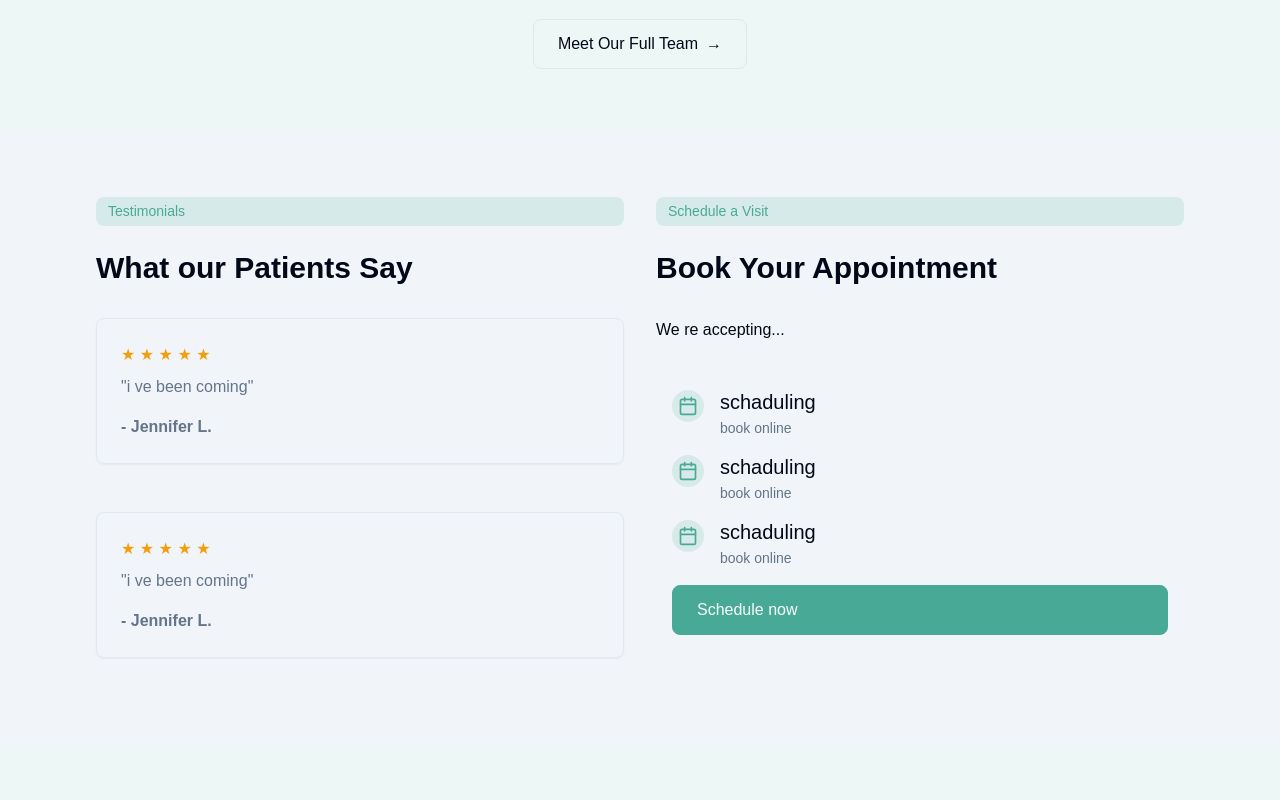
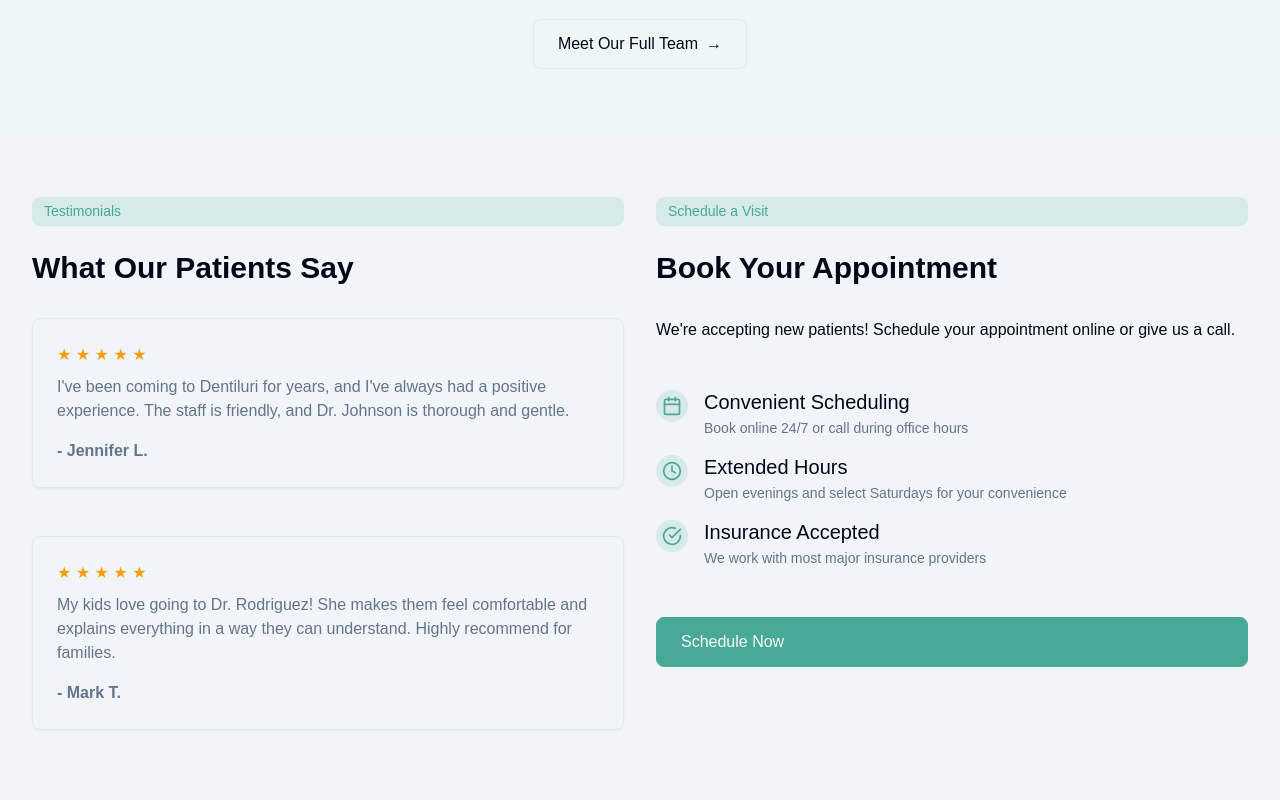
Before and after one commit to AlexViking/Dentiluri_Dev, a plain HTML site: page index.html in a window 1280 px wide. Shown: the part 1720-2520 px from the top of the page. Drawn offline with Linux system fonts and the light colour scheme.

Commit message:
testimonials section with multi lang

```diff
--- a/assets/css/pages/home.css
+++ b/assets/css/pages/home.css
@@ -123,7 +123,7 @@
 
 /* === testimonials section === */
 .testimonials-section {
-	padding: var(--spacing-16);
+	padding: var(--spacing-16) 0;
 }
 .testimonials-content {
 	display: flex;
@@ -135,17 +135,20 @@
 	flex-direction: column;
 	gap: var(--spacing-6);
 }
+
+/* === Appointment Content === */
 .appointment-content {
 	display: flex;
 	flex-direction: column;
 	gap: var(--spacing-4);
 }
 .features {
-	margin: var(--spacing-4);
+	margin: var(--spacing-4) 0;
 }
+
 /* === contact section === */
 .contact-section {
-	padding: var(--spacing-16);
+	padding: var(--spacing-16) 0;
 	background-color: color-mix(in srgb, var(--primary) 10%, var(--background));
 }
 .dark .contact-section {
--- a/assets/js/i18n/en.json
+++ b/assets/js/i18n/en.json
@@ -78,7 +78,17 @@
 		},
 		"testimonials": {
 			"title": "What Our Patients Say",
-			"badge": "Testimonials"
+			"badge": "Testimonials",
+			"testimonialList": {
+				"item1": {
+					"author": "- Jennifer L.",
+					"text": "I've been coming to Dentiluri for years, and I've always had a positive experience. The staff is friendly, and Dr. Johnson is thorough and gentle."
+				},
+				"item2": {
+					"author": "- Mark T.",
+					"text": "My kids love going to Dr. Rodriguez! She makes them feel comfortable and explains everything in a way they can understand. Highly recommend for families."
+				}
+			}
 		},
 		"appointment": {
 			"title": "Book Your Appointment",
--- a/index.html
+++ b/index.html
@@ -212,7 +212,7 @@
 				</div>
 			</div>
 		</section>
-		<!-- Testimonial Section -->
+		<!-- testimonials-section -->
 		<section class="testimonials-section">
 			<!-- container -->
 			<div class="container">
@@ -220,11 +220,10 @@
 				<div class="grid-2-columns">
 					<!-- testimonials-content -->
 					<div class="testimonials-content">
-						<div class="badge">Testimonials</div>
-						<h2>What our Patients Say</h2>
+						<div data-i18n="home.testimonials.badge" class="badge">Testimonials</div>
+						<h2 data-i18n="home.testimonials.title">What our Patients Say</h2>
 						<div class="testimonials">
 							<div class="testimonial">
-
 								<div class="rating">
 									<span class="star">★</span>
 									<span class="star">★</span>
@@ -232,13 +231,13 @@
 									<span class="star">★</span>
 									<span class="star">★</span>
 								</div>
-								<div>
-									<p>"i ve been coming"</p>
-									<p class="author">- Jennifer L.</p>
-								</div>
+								<p data-i18n="home.testimonials.testimonialList.item1.text">I've been coming to
+									BrightSmile Dental for years, and I've always had a positive
+									experience. The staff is friendly, and Dr. Johnson is thorough and gentle.</p>
+								<p data-i18n="home.testimonials.testimonialList.item1.author" class="author">- Jennifer
+									L.</p>
 							</div>
 							<div class="testimonial">
-
 								<div class="rating">
 									<span class="star">★</span>
 									<span class="star">★</span>
@@ -246,24 +245,24 @@
 									<span class="star">★</span>
 									<span class="star">★</span>
 								</div>
-								<div>
-									<p>"i ve been coming"</p>
-									<p class="author">- Jennifer L.</p>
-								</div>
+								<p data-i18n="home.testimonials.testimonialList.item2.text">My kids love going to Dr.
+									Rodriguez! She makes them feel comfortable and explains
+									everything in a way they can understand. Highly recommend for families.</p>
+								<p data-i18n="home.testimonials.testimonialList.item2.author" class="author">- Mark T.
+								</p>
 							</div>
 						</div>
 					</div>
 					<!-- appointment-content -->
 					<div class="appointment-content">
 						<!-- badge -->
-						<div class="badge">Schedule a Visit</div>
-						<h2>Book Your Appointment</h2>
-						<p>We re accepting...</p>
+						<div data-i18n="home.appointment.badge" class="badge">Schedule a Visit</div>
+						<h2 data-i18n="home.appointment.title">Book Your Appointment</h2>
+						<p data-i18n="home.appointment.subtitle">We're accepting new patients! Schedule your appointment
+							online or give us a call.</p>
 						<!-- features -->
 						<div class="features">
-							<!-- feature -->
 							<div class="feature">
-								<!-- feature-icon -->
 								<div class="feature-icon">
 									<svg xmlns="http://www.w3.org/2000/svg" width="24" height="24" viewBox="0 0 24 24"
 										fill="none" stroke="currentColor" stroke-width="2" stroke-linecap="round"
@@ -275,46 +274,45 @@
 									</svg>
 								</div>
 								<div>
-									<h3>schaduling</h3>
-									<p>book online</p>
+									<h3 data-i18n="home.appointment.convenientScheduling.title">Convenient Scheduling
+									</h3>
+									<p data-i18n="home.appointment.convenientScheduling.description">Book online 24/7 or
+										call during office hours</p>
 								</div>
 							</div>
 							<div class="feature">
-								<!-- feature-icon -->
 								<div class="feature-icon">
 									<svg xmlns="http://www.w3.org/2000/svg" width="24" height="24" viewBox="0 0 24 24"
 										fill="none" stroke="currentColor" stroke-width="2" stroke-linecap="round"
 										stroke-linejoin="round" class="icon">
-										<rect width="18" height="18" x="3" y="4" rx="2" ry="2" />
-										<line x1="16" x2="16" y1="2" y2="6" />
-										<line x1="8" x2="8" y1="2" y2="6" />
-										<line x1="3" x2="21" y1="10" y2="10" />
+										<circle cx="12" cy="12" r="10" />
+										<polyline points="12 6 12 12 16 14" />
 									</svg>
 								</div>
 								<div>
-									<h3>schaduling</h3>
-									<p>book online</p>
+									<h3 data-i18n="home.appointment.extendedHours.title">Extended Hours</h3>
+									<p data-i18n="home.appointment.extendedHours.description">Open evenings and select
+										Saturdays for your convenience</p>
 								</div>
 							</div>
 							<div class="feature">
-								<!-- feature-icon -->
 								<div class="feature-icon">
 									<svg xmlns="http://www.w3.org/2000/svg" width="24" height="24" viewBox="0 0 24 24"
 										fill="none" stroke="currentColor" stroke-width="2" stroke-linecap="round"
 										stroke-linejoin="round" class="icon">
-										<rect width="18" height="18" x="3" y="4" rx="2" ry="2" />
-										<line x1="16" x2="16" y1="2" y2="6" />
-										<line x1="8" x2="8" y1="2" y2="6" />
-										<line x1="3" x2="21" y1="10" y2="10" />
+										<path d="M22 11.08V12a10 10 0 1 1-5.93-9.14" />
+										<polyline points="22 4 12 14.01 9 11.01" />
 									</svg>
 								</div>
 								<div>
-									<h3>schaduling</h3>
-									<p>book online</p>
+									<h3 data-i18n="home.appointment.insuranceAccepted.title">Insurance Accepted</h3>
+									<p data-i18n="home.appointment.insuranceAccepted.description">We work with most
+										major insurance providers</p>
 								</div>
 							</div>
-							<a href="#" class="btn btn-primary btn-block">Schedule now</a>
 						</div>
+						<a href="appointment.html" data-i18n="home.appointment.scheduleNow"
+							class="btn btn-primary btn-block">Schedule Now</a>
 					</div>
 				</div>
 			</div>
```
Also changed, not shown: assets/js/i18n/ge.json (+11 -1 lines).
